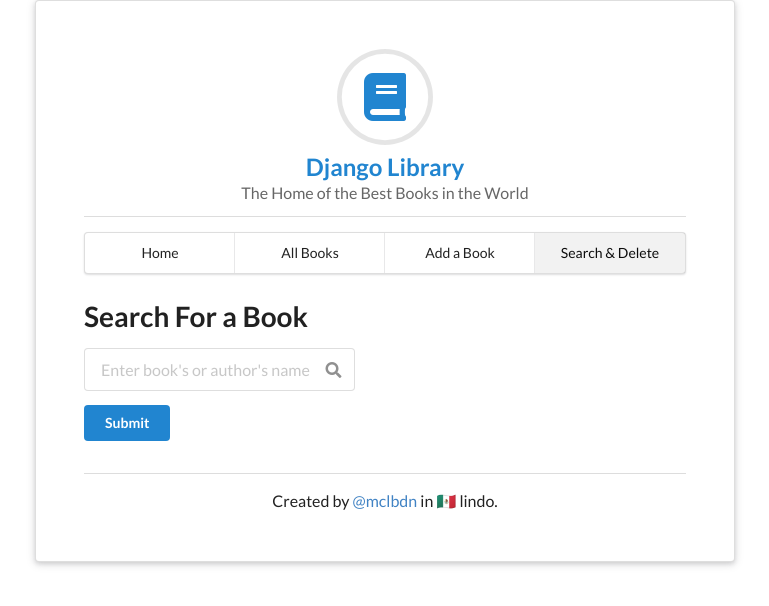
After one commit to mclbdn/django_library_project, a Django app: page /search-book/ in a window 1280 px wide. The commit adds this page. Shown: the top 606 px of the page, without its empty margins (255-1024 px from the left). Run offline with Django 3.2, Linux system fonts and the light colour scheme.

Commit message:
Add search

```diff
--- a/library/urls.py
+++ b/library/urls.py
@@ -1,8 +1,10 @@
 from django.urls import path
-from .views import HomeView, BookListView, AddBookView
+from .views import HomeView, BookListView, AddBookView, SearchBookView, ResultsView
 
 urlpatterns = [
     path('', HomeView.as_view(), name='home'),
     path('all-books/', BookListView.as_view(), name='all-books'),
-    path("add-book/", AddBookView.as_view(), name='add-book')
+    path('add-book/', AddBookView.as_view(), name='add-book'),
+    path('search-book/', SearchBookView.as_view(), name='search-book'),
+    path('results/', ResultsView.as_view(), name='results')
 ]
--- a/library/views.py
+++ b/library/views.py
@@ -1,9 +1,13 @@
+from typing import List
+import django
 from django.views.generic import TemplateView, CreateView
+from django.views.generic.list import ListView
 from library.forms import BookForm
 from .forms import BookForm
 from .models import Book
 from .tables import BookTable
 from django_tables2 import SingleTableView
+from django.db.models import Q
 
 
 # Create your views here.
@@ -24,3 +28,18 @@ class AddBookView(CreateView):
     template_name = "add_book.html"
 
     form_class = BookForm
+
+class SearchBookView(TemplateView):
+    template_name = "search_book.html"
+
+
+class ResultsView(ListView):
+    model = Book
+    template_name = 'results.html'
+
+    def get_queryset(self):
+        query = self.request.GET.get('q')
+        object_list = Book.objects.filter(
+            Q(title__icontains=query) | Q(author__icontains=query)
+        )
+        return object_list
--- a/static/css/style.css
+++ b/static/css/style.css
@@ -3,3 +3,11 @@ footer {
     margin-top: 2em;
 
 }
+
+.search-btn {
+    margin-top: 14px !important;
+}
+
+.ui.icon.input {
+    width: 45%;
+}
--- a/templates/base.html
+++ b/templates/base.html
@@ -25,10 +25,11 @@
         <!-- End Divider -->
 
         <!-- Menu -->
-        <div class="ui three item menu">
+        <div class="ui four item menu">
             <a href="{% url 'home' %}" class="item {% block menu_home_class %}{% endblock menu_home_class %}">Home</a>
             <a href="{% url 'all-books' %}" class="item {% block menu_book_list_class %}{% endblock menu_book_list_class %}">All Books</a>
             <a href="{% url 'add-book' %}" class="item {% block menu_add_book_class %}{% endblock menu_add_book_class %}">Add a Book</a>
+            <a href="{% url 'search-book' %}" class="item {% block menu_search_book_class %}{% endblock menu_search_book_class %}">Search & Delete</a>
         </div>
         <!-- End Menu -->
 
--- /dev/null
+++ b/templates/search_book.html
@@ -0,0 +1,25 @@
+{% extends 'base.html' %}
+
+{% block title %}Search For a Book{% endblock title %}
+
+{% block menu_search_book_class %}active{% endblock menu_search_book_class %}
+
+{% block content %}
+    <h1 class="ui header">Search For a Book</h1>
+
+    <form action="{% url 'results' %}" method="get">
+        <div class="ui icon input">
+            <input type="text" name="q" placeholder="Enter book's or author's name">
+            <i class="search icon"></i>
+        </div>
+        <br>
+        <button class="search-btn ui primary button" type="submit">Submit</button>
+    </form>
+    <ul>
+    {% for book in object_list %}
+        <li>
+        {{ book.title }} {{ book.author }}
+        </li>
+    {% endfor %}
+    </ul>
+{% endblock content %}
```
Also changed, not shown: templates/results.html (added, +15 -0 lines).
